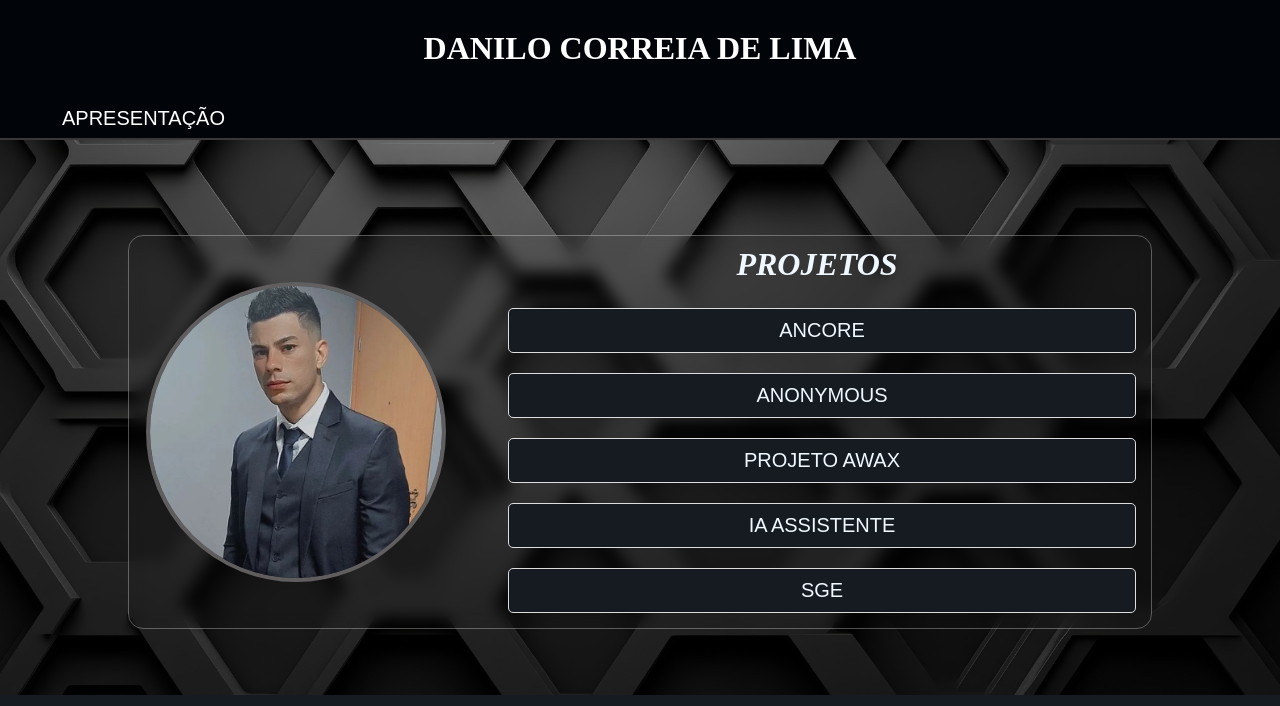
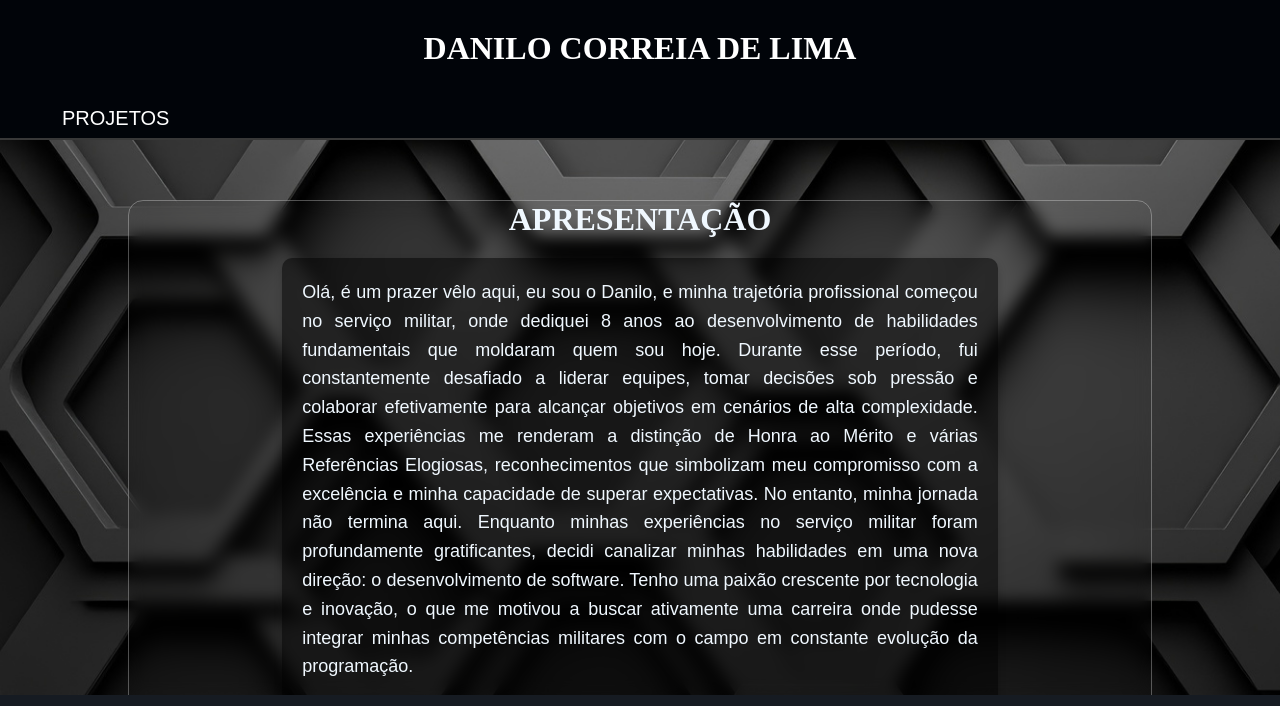
Before and after one commit to DaniloCorreia1/meu-postifolio, a plain HTML site: page index.html in a window 1280 px wide. Shown: the top 706 px of the page. Drawn offline with Linux system fonts and the light colour scheme.

Commit message:
Update index.html

```diff
--- a/index.html
+++ b/index.html
@@ -3,122 +3,42 @@
 <head>
     <meta charset="UTF-8">
     <meta name="viewport" content="width=device-width, initial-scale=1.0">
-
     <link rel="stylesheet" href="assets/styles/styles.css">
-    <title>Projetos</title>
+    <title>Sobre mim</title>
 </head>
 <body>
     <header>
-        <h1> DANILO CORREIA DE LIMA</h1>
+        <h1>DANILO CORREIA DE LIMA</h1>
     </header>
-
     <nav>
         <ul>
-            <li><a href="apresentacao.html">APRESENTAÇÃO</a></li>
+            <li><a href="index.html">PROJETOS</a></li>
         </ul>
     </nav>
 
-    <main>
-    <section>
-        <div class="center">
 
-            <div class = "box-left">
-                <img src="assets/images/photo.png" alt="photo">
-            </div>
+    <div class="ap2">
+        <h1 class="apresentacao">APRESENTAÇÃO</h1>
 
-            <div class="box-center">
+        <p class="apresentacao1">Olá, é um prazer vêlo aqui, eu sou o Danilo, e minha trajetória profissional começou no serviço militar, onde dediquei 8 anos
+            ao desenvolvimento de habilidades fundamentais que moldaram quem sou hoje. Durante esse período, fui constantemente desafiado
+            a liderar equipes, tomar decisões sob pressão e colaborar efetivamente para alcançar objetivos em cenários de alta complexidade.
+             Essas experiências me renderam a distinção de Honra ao Mérito e várias Referências Elogiosas, reconhecimentos que simbolizam meu
+             compromisso com a excelência e minha capacidade de superar expectativas.
 
-            </div>
-            <div class="box-right">
-                <h1 style="margin-left: 20px;"><i>PROJETOS</i></h1>
-                <ul class="project-list">
-                    <li>
-                        <div class="toggle-item" id="toggleItem1">ANCORE</div>
-                        <div id="description1" class="description">
+            No entanto, minha jornada não termina aqui. Enquanto minhas experiências no serviço militar foram profundamente gratificantes,
+            decidi canalizar minhas habilidades em uma nova direção: o desenvolvimento de software. Tenho uma paixão crescente por tecnologia
+            e inovação, o que me motivou a buscar ativamente uma carreira onde pudesse integrar minhas competências militares com o campo em constante evolução da programação.
 
-                            <h6 style="font-size: 20px;">Sistema Ancore</h6>
-                            <p><i>Aplicação web desenvolvida para uma empresa de engenharia civil, elétrica e arquitetura.</i></br></br>
-                                •	ANCORE é uma solução personalizada criada para gerenciar obras e projetos, permitindo que os clientes
-                                 da empresa acompanhem o andamento de suas obras e projetos em tempo real. O sistema também oferece notificações
-                                 automáticas sobre atualizações importantes, como emissão de faturas e alterações nos projetos e agendas, as Principais
-                                 funcionalidades incluem: Cadastro de pessoas (clientes, profissionais e fornecedores), Acesso personalizado ao sistema
-                                  para monitoramento de projetos individuais, Integração de notificações automatizadas para manter os usuários informados,
-                                   Sistema de login seguro e controle de permissões, Interface intuitiva, responsiva e acessível em diferentes dispositivos.
-                            </p>
+            </br></br><i>Objetivos na Área de Desenvolvimento</i></br></br>
 
-                            <img src="assets/images/ancore.png">
-                        </div>
-                    </li>
+            Meu objetivo é me tornar um desenvolvedor altamente qualificado, dominando diversas linguagens de programação e ferramentas tecnológicas. Estou comprometido em aprender e aplicar conhecimentos em projetos que desafiem minhas capacidades técnicas e intelectuais. Minha meta é contribuir significativamente para o sucesso de projetos inovadores e, no longo prazo, almejo liderar equipes de desenvolvimento, utilizando tanto minhas habilidades técnicas quanto minha experiência em liderança para promover um ambiente de trabalho colaborativo e produtivo.</p>
 
-                    <li>
-                        <div class="toggle-item" id="toggleItem2">ANONYMOUS</div>
-                        <div id="description2" class="description">
-
-                            <h6 style="font-size: 20px;">Aplicação de portfólio e cadastro de pessoas </h6>
-                            <p><i>Aplicação web de portfólio e cadastro de pessoas, inspirado pela filosofia do Anonymous.</i></br></br>
-                                •	Este projeto representa um marco significativo em minha jornada de desenvolvimento,
-                                sendo meu primeiro em que utilizei HTML e CSS. Através da aplicação de conceitos fundamentais dessas
-                                linguagens, consegui criar um ambiente envolvente, demonstrando meu compromisso com o aprendizado contínuo
-                                e o aprimoramento das minhas habilidades na área de desenvolvimento web. </br><a href="https://danilocorreia1.github.io/anonymous/" style="color: rgb(72, 180, 230);"> Clique Aqui para acessar !</a></p>
-                            <img src="assets/images/anonymous.png">
-                        </div>
-                    </li>
-                    <li>
-                        <div class="toggle-item" id="toggleItem3">PROJETO AWAX</div>
-                        <div id="description3" class="description">
-
-                            <h6 style="font-size: 20px;">Site Corporativo </h6>
-                            <p><i>Aplicação web Desenvolvimento de Site Corporativo.</i></br></br>
-                                •	Desenvolvi um site corporativo completo para uma empresa fictícia, proporcionando uma presença online robusta e informativa.
-                                •	Garanti uma experiência de usuário consistente em diferentes dispositivos, incorporando design responsivo usando HTML5 e CSS3.
-
-                            </br><a href="https://danilocorreia1.github.io/Projeto-Awax/" style="color: rgb(72, 180, 230);"> Clique Aqui para acessar !</a></p>
-                            <img src="assets/images/axax.png">
-                        </div>
-                    </li>
-                    <li>
-                        <div class="toggle-item" id="toggleItem4">IA ASSISTENTE</div>
-                        <div id="description4" class="description">
-
-                            <h6 style="font-size: 20px;">Aplicativo de Inteligência Artificial Multimodal </h6>
-                            <p><i>Aplicação web desenvolvida para uma empresa de engenharia civil, elétrica e arquitetura.</i></br></br>
-                                •	AI Assistente é uma solução personalizada desenvolvida para oferecer interações multimodais com inteligência artificial. A aplicação permite que os usuários se comuniquem por texto, áudio ou imagens, aproveitando uma experiência rica e dinâmica.
-
-                                O sistema é capaz de:
-
-                                Gerar imagens a partir de descrições textuais.
-                                Interagir por texto com respostas contextuais e inteligentes.
-                                Transcrever áudios enviados pelos usuários para texto, facilitando a comunicação.
-                                Converter texto em áudio, tornando as interações mais acessíveis.
-                                Ler e interpretar documentos PDF, oferecendo resumos e respostas sobre o conteúdo..
-                            </p>
-
-                            <img src="assets/images/ia.png">
-                        </div>
-                    </li>
-                    <li>
-                        <div class="toggle-item" id="toggleItem5">SGE</div>
-                        <div id="description5" class="description">
-
-                            <h6 style="font-size: 20px;">Sistema de Gestão de Estoques e Vendas </h6>
-                            <p><i>Aplicação web para gestão de estoques e vendas, desenvolvida para pequena empresa, de Designer.</i></br></br>
-                                •	O SGE é uma aplicação web desenvolvida com Django para gerenciar estoques e vendas de produtos,
-                                publicada na AWS. Com funcionalidades como controle de estoque, registro de vendas, e gestão de clientes
-                                (físicos e jurídicos), o sistema permite também a administração de produtos compostos, ajustando automaticamente
-                                 o inventário de seus componentes. Este projeto, além de melhorar minhas habilidades em Python e Django, representa
-                                 uma solução prática e eficiente para pequenas e médias empresas que precisam de um controle preciso e flexível de seus negócios.
-                            </p>
-                            <img src="assets/images/bdsge.png">
-                        </div>
-                    </li>
-                </ul>
-            </div>
+    </div>
 
 
 
-        </div>
-    </section>
-    </main>
+
 
     <footer>
 
```
